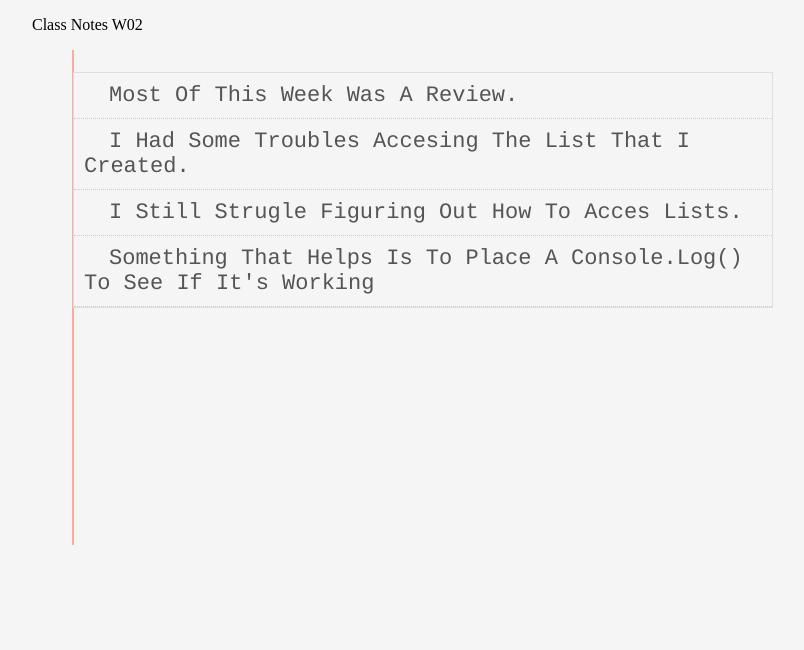
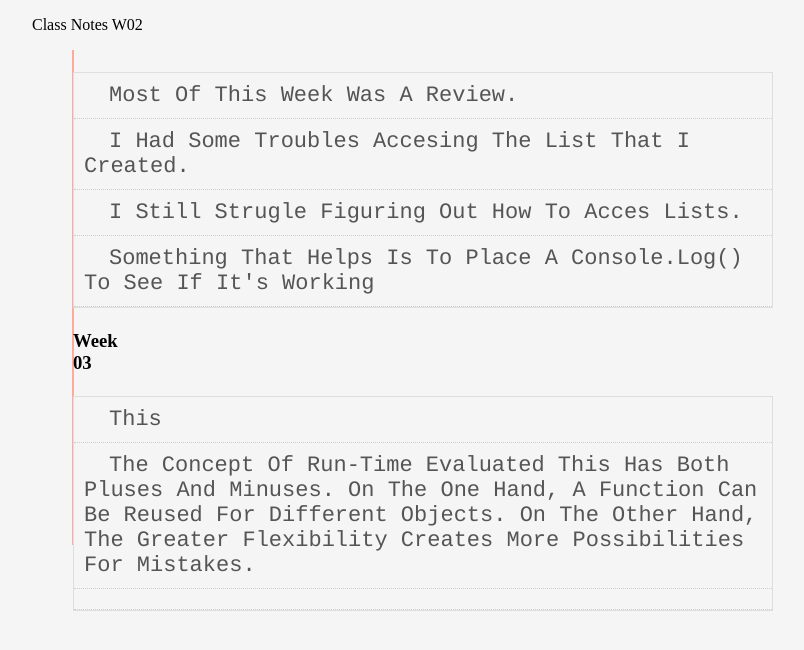
Before and after one commit to rdzisaac23/portfolioWDD330, a plain HTML site: page Readings/index.html in a window 1280 px wide. Shown: the whole page, without its empty margins (308-1112 px from the left). Drawn offline with Linux system fonts and the light colour scheme; a script that the page names is missing.

Commit message:
W03 Readings

```diff
--- a/Readings/index.html
+++ b/Readings/index.html
@@ -25,6 +25,14 @@
                 <li>I still strugle figuring out how to acces lists.</li>
                 <li>Something that helps is to place a console.log() To see if it's working</li>
             </ul>
+            <h3>Week 03</h3>
+            <ul class="list">
+                <li>this</li>
+                <li>The concept of run-time evaluated this has both pluses and minuses. On the one hand, a function can
+                    be reused for different objects. On the other hand, the greater flexibility creates more
+                    possibilities for mistakes.</li>
+                <li></li>
+            </ul>
         </div>
 
 
```
